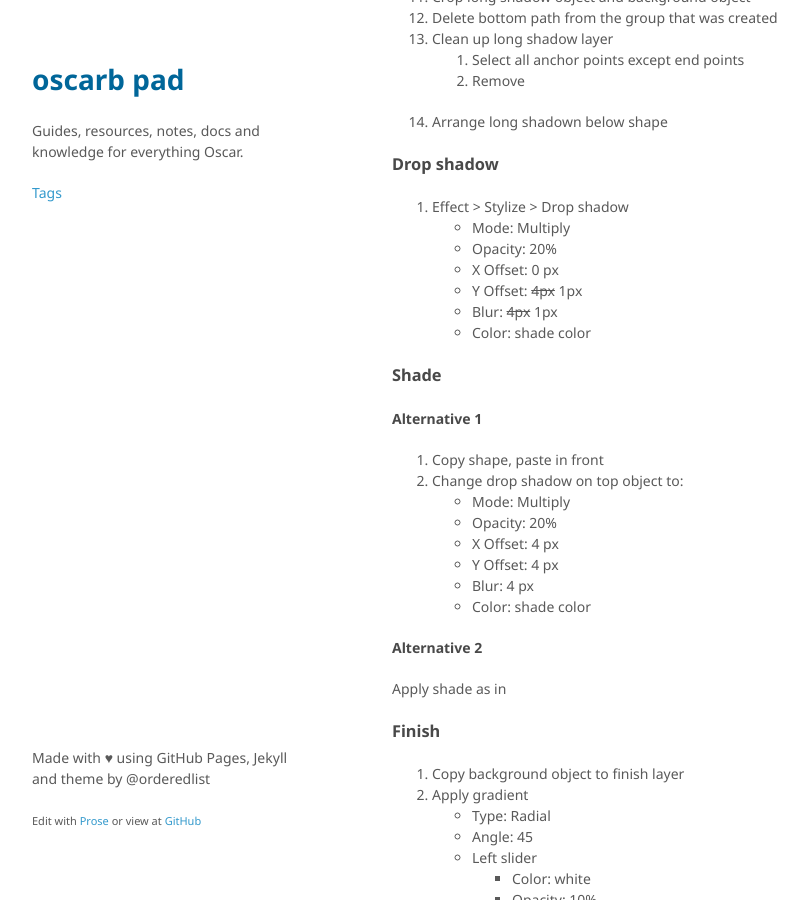
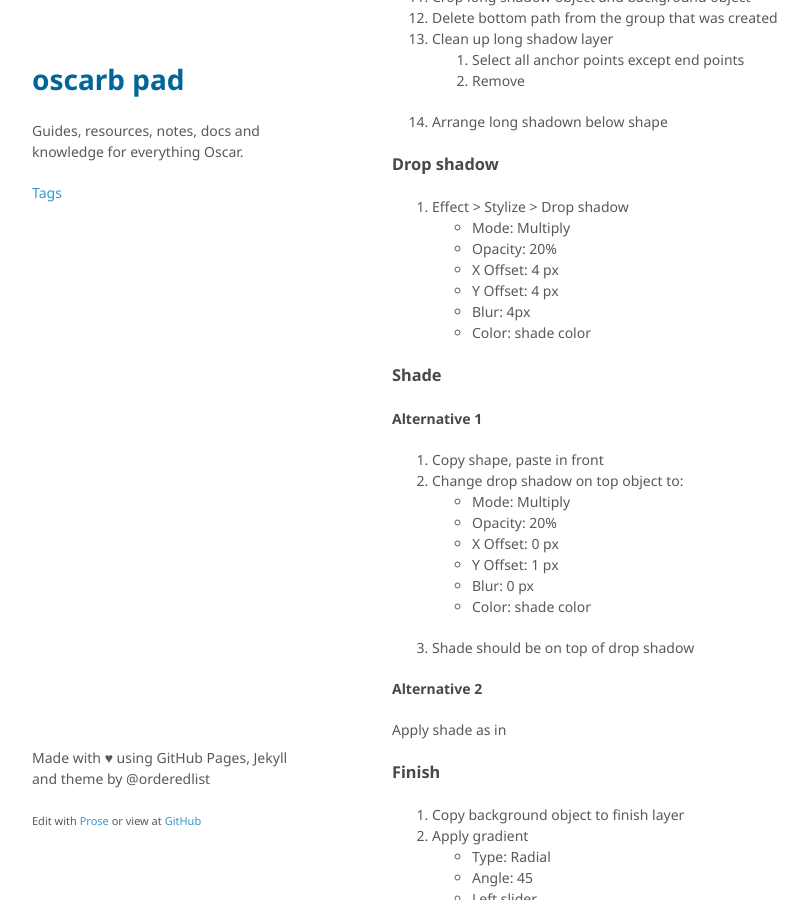
Before and after one commit to oscarb/pad, a Jekyll site: the page built from _docs/material-design-icon.md, in a window 1280 px wide and 900 px high, scrolled down 1301 px. Shown: the whole window, without its empty margins (128-936 px from the left). Built offline with Jekyll 4.4.1, drawn with Linux system fonts in a browser that asks for light colours; some web fonts are replaced.

Commit message:
Created material-design-icon.md

```diff
--- a/_docs/material-design-icon.md
+++ b/_docs/material-design-icon.md
@@ -65,9 +65,9 @@ Apply tint and shade
 1. Effect > Stylize > Drop shadow
 	* Mode: Multiply
     * Opacity: 20%
-    * X Offset: 0 px
-    * Y Offset: ~~4px~~ 1px
-    * Blur: ~~4px~~ 1px
+    * X Offset: 4 px
+    * Y Offset: 4 px
+    * Blur: 4px
     * Color: shade color
 
 ### Shade
@@ -78,10 +78,11 @@ Apply tint and shade
 2. Change drop shadow on top object to:
 	* Mode: Multiply
     * Opacity: 20%
-    * X Offset: 4 px
-    * Y Offset: 4 px
-    * Blur: 4 px
+    * X Offset: 0 px
+    * Y Offset: 1 px
+    * Blur: 0 px
     * Color: shade color
+3. Shade should be on top of drop shadow
 
 #### Alternative 2
 
```
